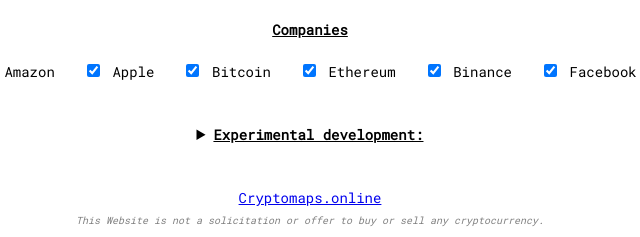
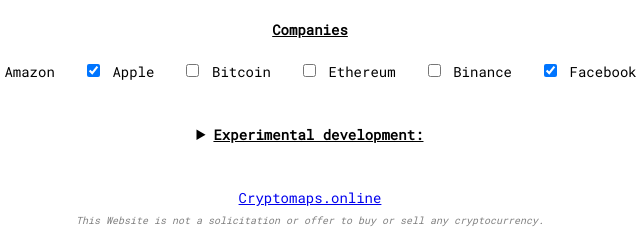
Before and after one commit to thanhdatio/CryptoMaps.online, a plain HTML site: page index.html in a window 1280 px wide. Shown: the part 779-1016 px from the top of the page, 330-970 px from the left. Drawn offline with nearby package versions, Linux system fonts and the light colour scheme.

Commit message:
Update index.html

```diff
--- a/index.html
+++ b/index.html
@@ -59,15 +59,15 @@
         <span style="font-size:14px;">Apple</span>
       </div>
      <div style="margin:0 auto;">
-        <input type="checkbox" id="checkbox-8" onclick="a1();" value="bitcoin" checked>
+        <input type="checkbox" id="checkbox-8" onclick="a1();" value="bitcoin">
         <span style="font-size:14px;">Bitcoin</span>
       </div>
      <div style="margin:0 auto;">
-        <input type="checkbox" id="checkbox-9" onclick="a1();" value="ethereum" checked>
+        <input type="checkbox" id="checkbox-9" onclick="a1();" value="ethereum">
         <span style="font-size:14px;">Ethereum</span>
       </div>
      <div style="margin:0 auto;">
-        <input type="checkbox" id="checkbox-10" onclick="a1();" value="binance" checked>
+        <input type="checkbox" id="checkbox-10" onclick="a1();" value="binance">
         <span style="font-size:14px;">Binance</span>
       </div>
 
```
